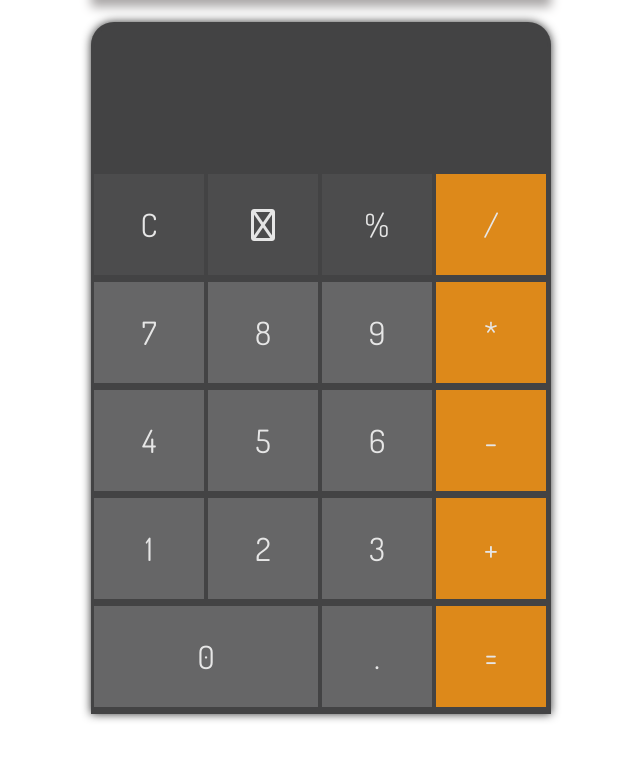
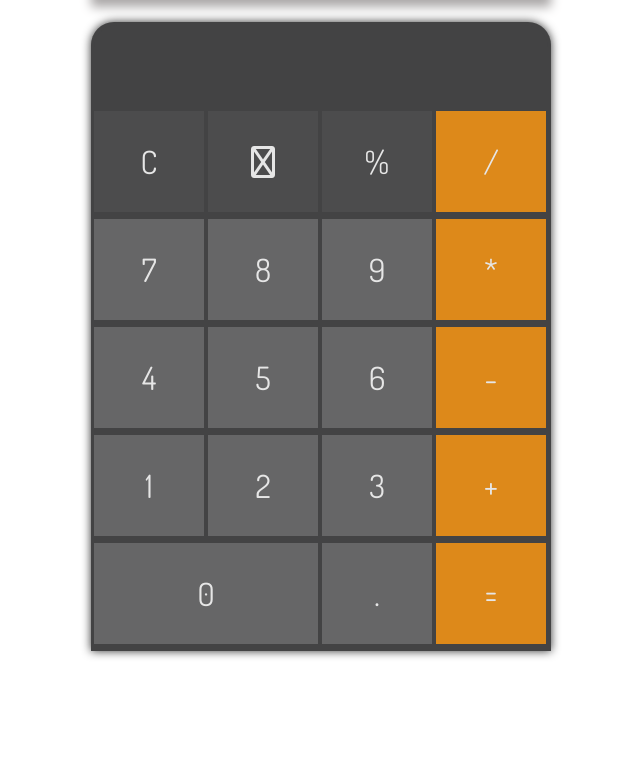
Before and after one commit to emaharramov/Calculator-App, a plain HTML site: page index.htm in a window 1280 px wide. Shown: the part 75-834 px from the top of the page, without its empty margins (319-959 px from the left). After the commit the page ends 800 px from the top, so only its background shows below. Drawn offline with Linux system fonts and the light colour scheme.

Commit message:
style.css

```diff
--- a/style.css
+++ b/style.css
@@ -26,7 +26,6 @@ h2 {
 }
 #display {
     width: 100%;
-    height: 144px;
     font: 2em Dosis;
     text-align: right;
     padding: 20px;
```
